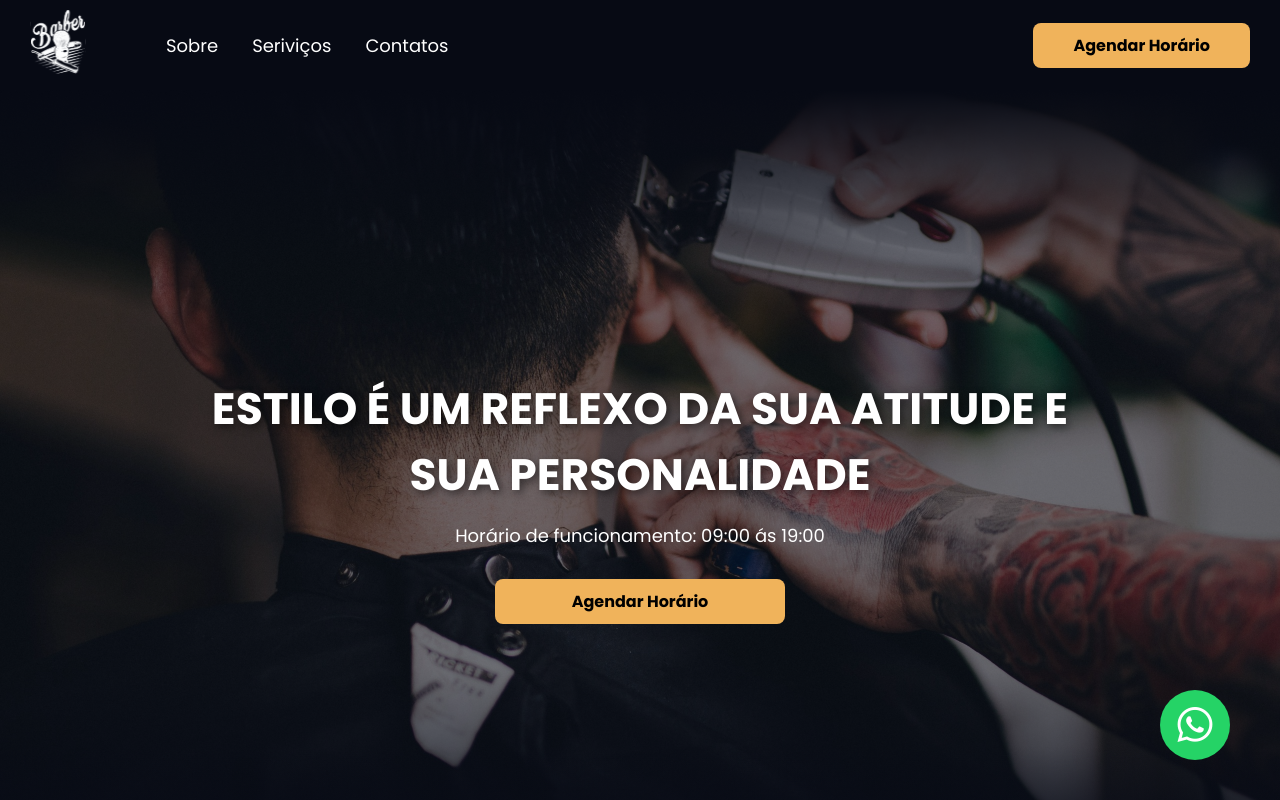
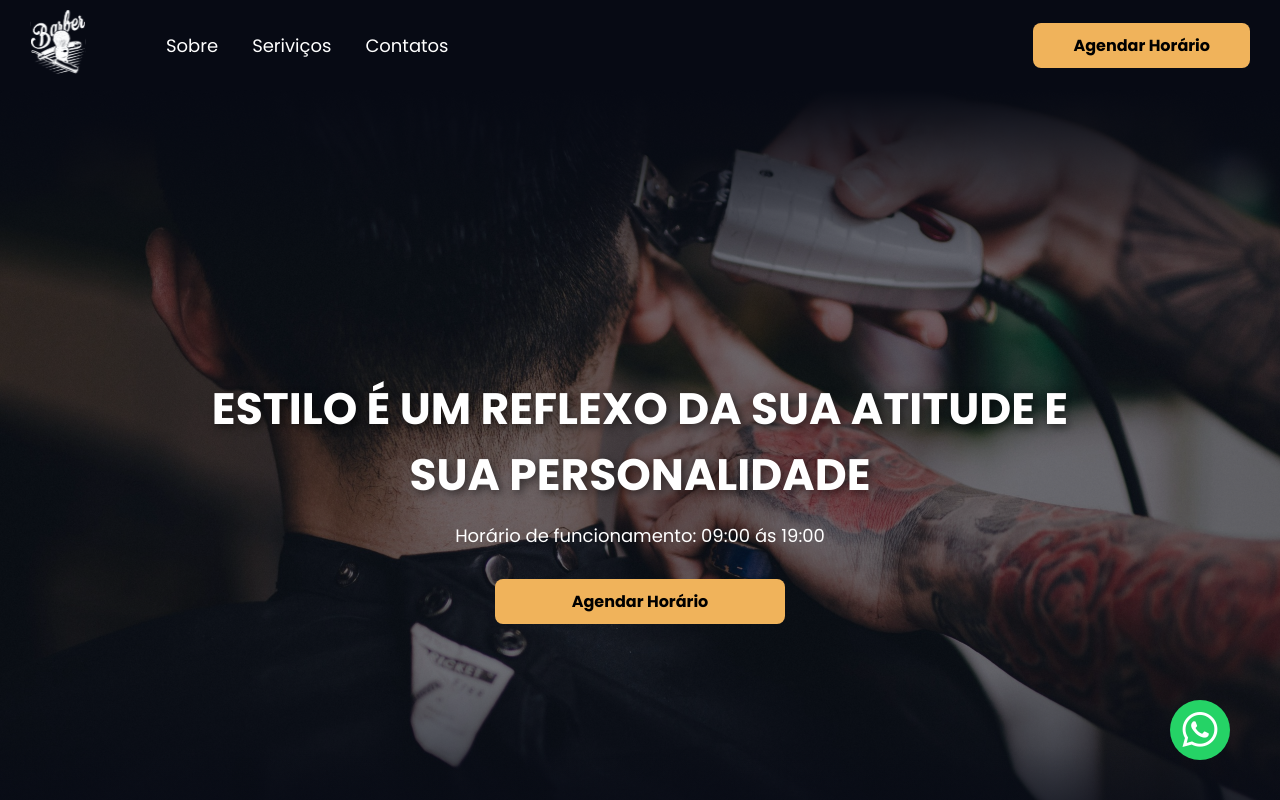
Before and after one commit to LeonardoSantosOliveira/PremiumBarber, an Angular app: page /home in a window 1280 px wide. Built offline with nearby package versions, Linux system fonts and the light colour scheme.

Commit message:
wpp button update

```diff
--- a/src/app/components/button-wpp/button-wpp.component.scss
+++ b/src/app/components/button-wpp/button-wpp.component.scss
@@ -1,8 +1,8 @@
 .wppButton {
     background-color: #25D366;
     border-radius: 50%;
-    width: 70px;
-    height: 70px;
+    width: 60px;
+    height: 60px;
     display: flex;
     justify-content: center;
     align-items: center;
```
